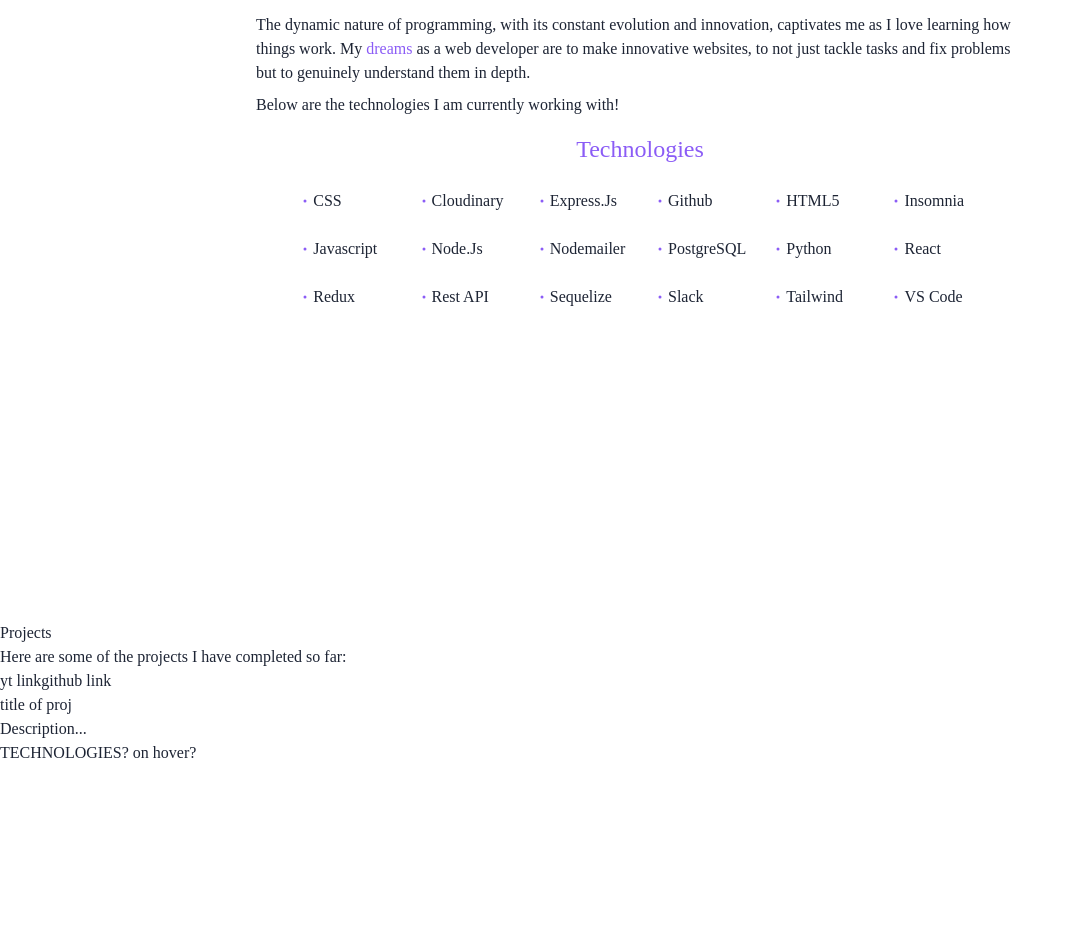
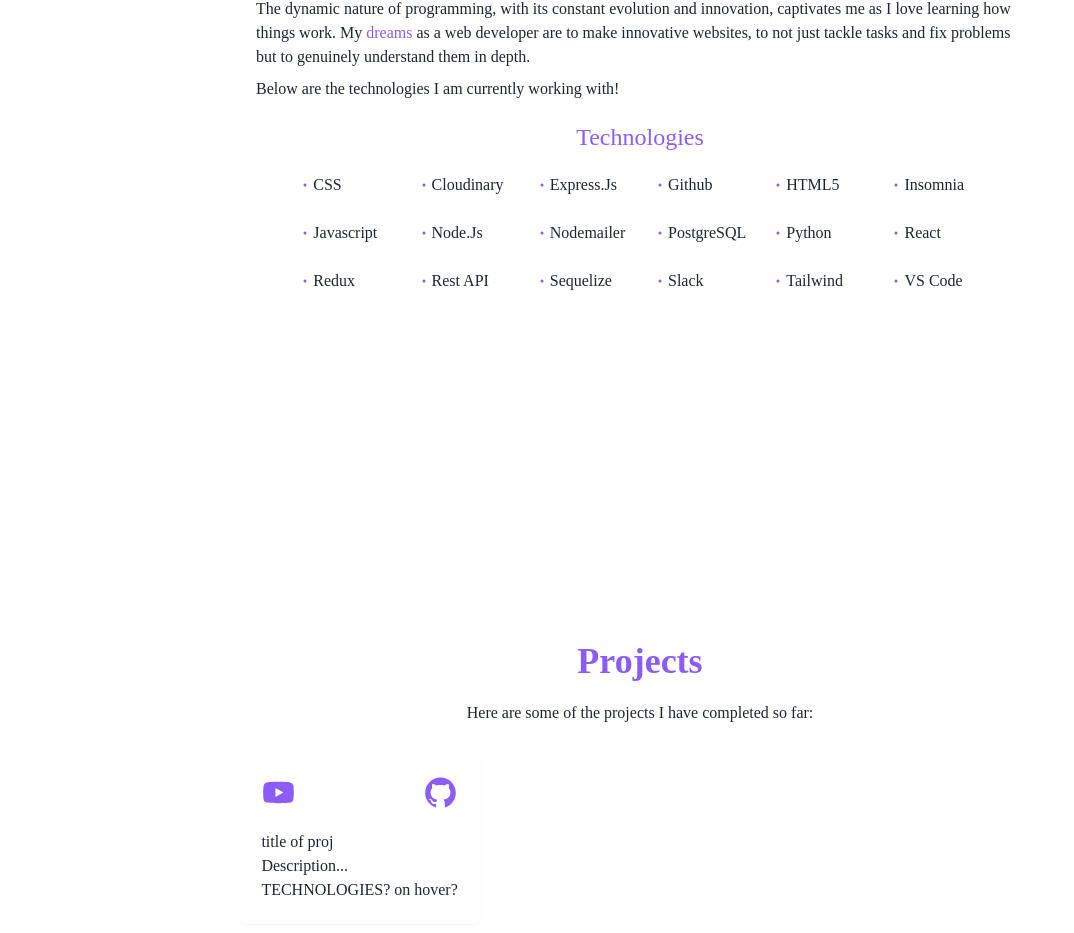
Before and after one commit to OMassano/Portfolio, a React (Create React App) app: page / in a window 1280 px wide. Shown: the part 979-1912 px from the top of the page, without its empty margins (0-1074 px from the left). Built offline with nearby package versions, Linux system fonts and the light colour scheme.

Commit message:
projects styles base

```diff
--- a/src/views/About/About.jsx
+++ b/src/views/About/About.jsx
@@ -3,12 +3,12 @@
 import { BsDot } from "react-icons/bs";
 const About = () => {
   return (
-    <section name="about" className="md:h-screen flex flex-col justify-start items-center px-5">
-      <h2 className="text-4xl font-bold py-5 dark:text-violet-300 text-violet-500 text-center">
+    <section name="about" className="md:h-screen flex flex-col justify-start items-center p-5">
+      <h2 className="text-4xl font-bold pb-5 dark:text-violet-300 text-violet-500 text-center">
         About
       </h2>
       <div>
-        <p className="mt-4 max-w-3xl py-2">
+        <p className=" max-w-3xl py-2">
           {" "}
           I am a{" "}
           <span className="dark:text-violet-300 text-violet-500">
@@ -34,11 +34,11 @@
         </p>
         <p>Below are the technologies I am currently working with!</p>
       </div>
-      <div className="mt-4 ">
+      <div className="pt-5">
         <h3 className="text-2xl dark:text-violet-300 text-violet-500 text-center justify-center">
           Technologies
         </h3>
-        <div className="grid grid-cols-2 md:grid-cols-4 lg:grid-cols-6 gap-6 py-6 font-light">
+        <div className="grid grid-cols-2 md:grid-cols-4 lg:grid-cols-6 gap-6 py-5 font-light">
           {technologies.map((technology) => {
             return (
               <div className="flex flex-row items-center">
--- a/src/views/Projects/Projects.jsx
+++ b/src/views/Projects/Projects.jsx
@@ -1,43 +1,34 @@
-// import React from "react";
-// import ProjectCard from "../../components/ProjectCard";
-
-// const Projects = () => {
-//   return (
-//     <section className="min-h-screen flex flex-col justify-start items-center w-full">
-//       <h2 className="text-4xl font-bold py-5 dark:text-violet-300 text-violet-500 text-center">
-//         Projects
-//       </h2>
-//       <p className="max-w-3xl py-2 font-light">
-//         Here are all the projects I have completed so far:
-//       </p>
-//       <ProjectCard/>
-//     </section>
-//   );
-// };
-
-// export default Projects;
-
 import React from "react";
+import { AiFillYoutube, AiFillGithub } from "react-icons/ai";
 
 const Projects = () => {
   //md:h-screen only sets as height of screen on md+ devices, w-full sets parent container as full width of screen
   return (
-    <section name="projects" className="w-full md:h-screen">
-      <div>
-        <div>
-          <h2>Projects</h2>
-          <p>Here are some of the projects I have completed so far:</p>
+    <section name="projects" className="w-full md:h-screen py-5">
+      <div className=" mx-auto flex flex-col justify-start w-full h-full items-center">
+        <div className="pb-5">
+          <h2 className="text-4xl font-bold dark:text-violet-300 text-violet-500 text-center pb-5">
+            Projects
+          </h2>
+          <p className="pb-2">
+            Here are some of the projects I have completed so far:
+          </p>
         </div>
-        <div>
+
+        <div className="grid sm:grid-cols-2 md:grid-cols-3 gap-10 px-5 sm:px-0">
           {/*Project cards*/}
-          <div>
-            <div>
-              <button>yt link</button>
-              <button>github link</button>
-              <h3>title of proj</h3>
-              <p>Description...</p>
-              <p>TECHNOLOGIES? on hover?</p>
+          <div className="shadow-sm rounded-lg border-white border-2 p-5">
+            <div className="flex items-center justify-between pb-5 dark:text-violet-300 text-violet-500">
+              <button className="hover:scale-110 dark:hover:text-white hover:text-black duration-100">
+                <AiFillYoutube size={35} />
+              </button>
+              <button className="hover:scale-110 dark:hover:text-white hover:text-black duration-100">
+                <AiFillGithub size={35} />
+              </button>
             </div>
+            <h3>title of proj</h3>
+            <p>Description...</p>
+            <p>TECHNOLOGIES? on hover?</p>
           </div>
         </div>
       </div>
```
Also changed, not shown: src/components/ProjectCard.jsx (deleted, +0 -115 lines).
